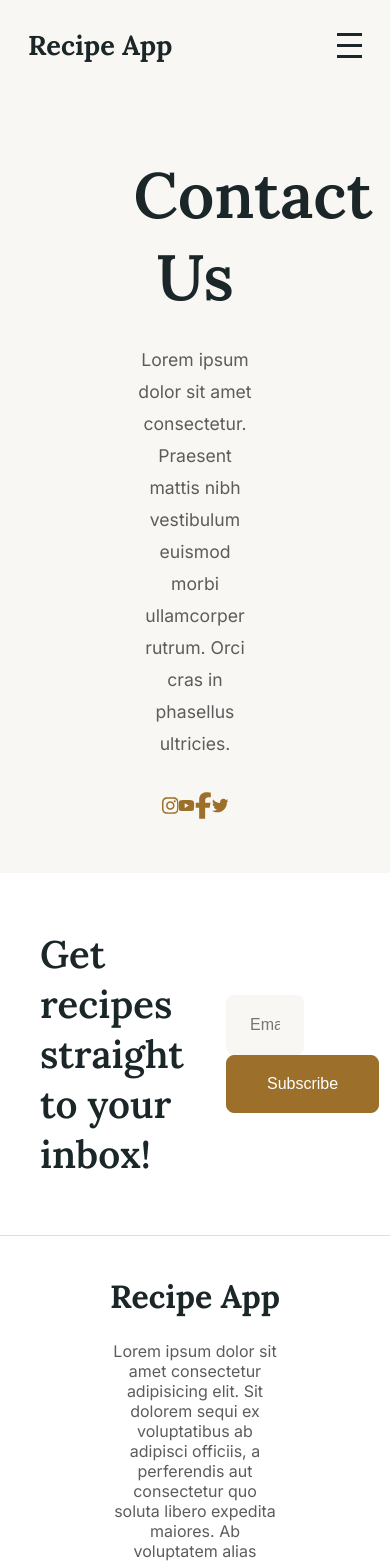
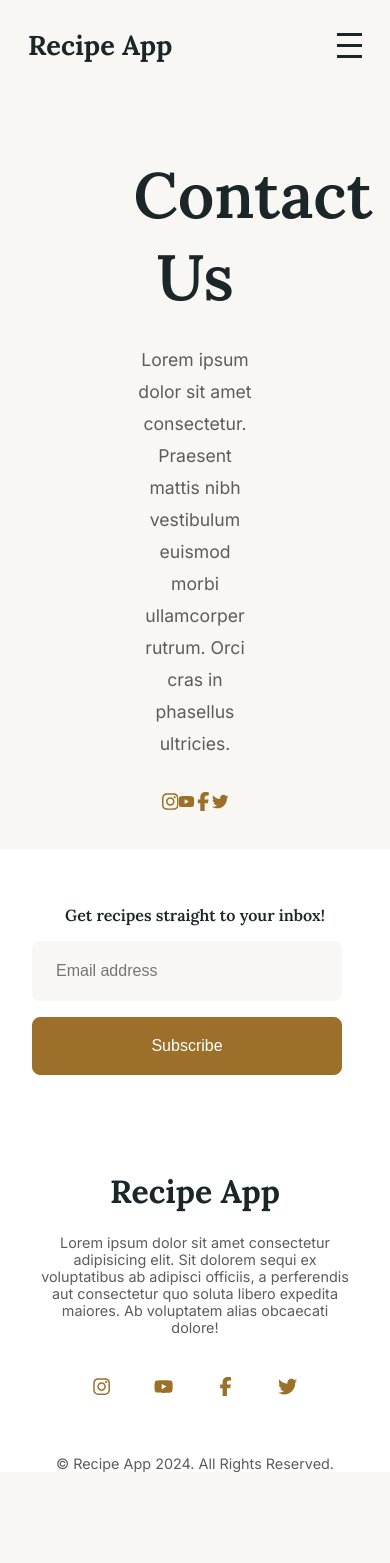
Before and after one commit to Hira-Haider-46/React-Recipe-App, a React (Vite) app: page /contact in a window 390 px wide. Shown: the top 1563 px of the page. After the commit the page ends 1472 px from the top, so only its background shows below. Built offline with nearby package versions, Linux system fonts and the light colour scheme; no server answers; the database is empty.

Commit message:
responsiveness added in header Footer

```diff
--- a/src/CommonComponents/CardBadge/CardBadge.css
+++ b/src/CommonComponents/CardBadge/CardBadge.css
@@ -6,4 +6,29 @@
     border-radius: 100vw;
     letter-spacing: 3px;
     text-transform: uppercase;
+    display: inline-block;
 }
+
+@media (max-width: 1000px) {
+    .badge {
+        padding: 0.5em 1em;
+        font-size: 0.6rem;
+        letter-spacing: 1px;
+    }
+}
+
+@media (max-width: 768px) {
+    .badge {
+        padding: 0.4em 0.65em;
+        font-size: 0.5rem;
+    }
+}
+
+@media (max-width: 480px) {
+    .badge {
+        padding: 0.6em 1em;
+        font-size: 0.7rem;
+        letter-spacing: 1.5px;
+        margin: 0.8em 0;
+    }
+}
--- a/src/CommonComponents/FeaturedIn/FeaturedIn.css
+++ b/src/CommonComponents/FeaturedIn/FeaturedIn.css
@@ -1,9 +1,10 @@
 .featured-in {
     margin: 2em 0 4em 0;
     padding: 2em 1em;
+    text-align: center;
 }
 
-.featured-in h2{
+.featured-in h2 {
     color: #1b2629;
     font-size: 1.2rem;
     font-weight: 500;
@@ -16,9 +17,42 @@
     display: flex;
     align-items: center;
     justify-content: space-around;
+    flex-wrap: wrap;
+    gap: 1em;
 }
 
-.brand-logos img{
+.brand-logos img {
     opacity: 0.2;
     cursor: pointer;
+    transition: opacity 0.3s ease;
+    width: 120px;
 }
+
+.brand-logos img:hover {
+    opacity: 1;
+}
+
+@media (max-width: 768px) {
+    .brand-logos {
+        justify-content: center;
+    }
+
+    .brand-logos img {
+        width: 100px;
+    }
+}
+
+@media (max-width: 480px) {
+    .brand-logos {
+        flex-direction: column;
+        gap: 2em;
+    }
+
+    .brand-logos img {
+        width: 90px;
+    }
+
+    .featured-in h2 {
+        font-size: 1rem;
+    }
+}
--- a/src/CommonComponents/FeaturedIn/FeaturedIn.jsx
+++ b/src/CommonComponents/FeaturedIn/FeaturedIn.jsx
@@ -15,7 +15,7 @@ function FeaturedIn() {
         <img src='https://cdn.prod.website-files.com/63a595b668385c4de9a03b27/63a5ab3d85e33d3b02335fd6_Logo%20VegNews.svg' alt='brand-logo' />
         <img src='https://cdn.prod.website-files.com/63a595b668385c4de9a03b27/63a5ab3d78e8ccee25d37667_Logo%20Buzzfeed.svg' alt='brand-logo' />
         <img src='https://cdn.prod.website-files.com/63a595b668385c4de9a03b27/63a5ab3dc97e6a6494313230_Logo%20Huffpost.svg' alt='brand-logo' />
-        <img src='https://cdn.prod.website-files.com/63a595b668385c4de9a03b27/63a595b668385c4de9a03b27/63a5ab3d65217b43af1f7781_Logo%20Forks%20Over%20Knives.svg' alt='brand-logo' />
+        <img src='https://cdn.prod.website-files.com/63a595b668385c4de9a03b27/63a5ab3d65217b43af1f7781_Logo%20Forks%20Over%20Knives.svg' alt='brand-logo' />
       </div>
     </div>
   );
--- a/src/CommonComponents/Footer/Footer.css
+++ b/src/CommonComponents/Footer/Footer.css
@@ -1,10 +1,6 @@
 footer {
     background-color: white;
-}
-
-footer section {
-    padding: 1em;
-    border-bottom: 1px solid rgba(27, 38, 41, 0.15);
+    width: 100%;
 }
 
 .email-section {
@@ -19,7 +15,7 @@ footer section {
     color: #1b2629;
     font-weight: 600;
     font-size: 2.4rem;
-    font-family: "Lora", serif;;
+    font-family: "Lora", serif;
 }
 
 .email-section div {
@@ -27,7 +23,7 @@ footer section {
 }
 
 .email-section input {
-    margin-right: 2em;
+    margin-right: 1em;
     padding: 1.3em 1.5em;
     outline: none;
     border-radius: 8px;
@@ -52,7 +48,7 @@ footer section {
     text-align: center;
 }
 
-.socials-section h2 a{
+.socials-section h2 a {
     font-family: "Lora", serif;
     color: #1b2629;
     text-decoration: none;
@@ -70,7 +66,8 @@ footer section {
 
 .social-icons {
     display: flex;
-    width: 20%;
+    width: 100%;
+    max-width: 400px;
     justify-content: space-around;
     margin: 1em 0;
     color: #9c702a;
@@ -78,7 +75,7 @@ footer section {
     cursor: pointer;
 }
 
-.social-icons :hover{
+.social-icons :hover {
     color: #b1905b;
 }
 
@@ -87,3 +84,65 @@ footer section {
     font-size: 0.9rem;
     color: #5c5c5c;
 }
+
+@media screen and (max-width: 1000px) {
+    .email-section {
+        flex-direction: column;
+    }
+
+    .email-section h1 {
+        margin-bottom: 1em;
+    }
+
+    .email-section div {
+        display: flex;
+        flex-direction: row;
+        align-items: center;
+        width: 90%;
+    }
+
+    .email-section input {
+        width: 100%;
+    }
+}
+
+@media screen and (max-width: 768px) {
+    .email-section h1 {
+        font-size: 1.5rem;
+        margin-bottom: 1em;
+    }
+
+    .email-section div {
+        width: 100%;
+        flex-direction: column;
+    }
+
+    .email-section div :nth-child(2) {
+        width: 100%;
+        margin-right: 1em;
+        margin-top: 1em;
+    }
+
+    .socials-section p {
+        max-width: 75%;
+    }
+
+    .social-icons {
+        width: 80%;
+    }
+}
+
+@media screen and (max-width: 480px) {
+    .email-section h1 {
+        font-size: 1rem;
+    }
+
+    .social-icons {
+        font-size: 1.2rem;
+    }
+
+    .socials-section p {
+        max-width: 100%;
+        font-size: 0.9rem;
+    }
+}
--- a/src/CommonComponents/RecipeCard/RecipeCard.css
+++ b/src/CommonComponents/RecipeCard/RecipeCard.css
@@ -46,3 +46,52 @@ a {
     width: 100%;
     justify-content: space-between;
 }
+
+@media (max-width: 768px) {
+    .recipe-card {
+        width: 100%;
+    }
+
+    .img-part img {
+        height: 35vh;
+    }
+
+    .text-part h2 {
+        font-size: 1.5rem;
+        line-height: 32px;
+    }
+
+    .text-part {
+        padding: 1em;
+    }
+}
+
+@media (max-width: 480px) {
+    .recipe-card {
+        width: 100%;
+        border-radius: 20px;
+    }
+
+    .img-part img {
+        height: 30vh;
+        border-radius: 20px;
+    }
+
+    .text-part {
+        padding: 0.8em;
+    }
+
+    .text-part h2 {
+        font-size: 1.25rem;
+        line-height: 28px;
+    }
+
+    .badge-container {
+        flex-direction: column;
+        align-items: flex-start;
+    }
+
+    .badge-container > * {
+        margin-bottom: 0.5em;
+    }
+}
--- a/src/Pages/Home/Home.css
+++ b/src/Pages/Home/Home.css
@@ -11,4 +11,21 @@
     max-width: 40%;
     margin: 1.5em auto 0 auto;
     font-family: "Lora", serif;
+    text-align: center;
 }
+
+@media (max-width: 768px) {
+    .heading {
+        font-size: 3rem;
+        line-height: 60px;
+        max-width: 60%;
+    }
+}
+
+@media (max-width: 480px) {
+    .heading {
+        font-size: 2.5rem;
+        line-height: 50px;
+        max-width: 80%;
+    }
+}
--- a/src/Pages/Recipes/Recipes.css
+++ b/src/Pages/Recipes/Recipes.css
@@ -15,7 +15,7 @@
 .search-wrapper {
     border: 1px solid transparent;
     border-radius: 8px;
-    max-width: 43%;
+    max-width: 70%;
     position: relative;
     margin: auto;
     background-color: white;
@@ -50,7 +50,7 @@
     margin: 2em;
     padding: 2em 0;
     display: grid;
-    grid-template-columns: 1fr 1fr 1fr;
+    grid-template-columns: repeat(3, 1fr);
     gap: 1.5em;
 }
 
@@ -60,3 +60,30 @@
     font-weight: 500;
     text-align: center;
 }
+
+@media (max-width: 480px) {
+    .recipes h1 {
+        font-size: 2rem;
+    }
+
+    .search-wrapper {
+        max-width: 90%;
+    }
+
+    .recipes-container {
+        grid-template-columns: 1fr;
+        gap: 1em;
+    }
+
+    .search-wrapper .search-icon {
+        font-size: 1.25rem;
+    }
+
+    .search-wrapper input {
+        padding: 1em 1.2em;
+    }
+
+    .no-recipe {
+        font-size: 1.25rem;
+    }
+}
```
Also changed, not shown: src/CommonComponents/AboutSection/AboutSection.css (+48 -1 lines).
